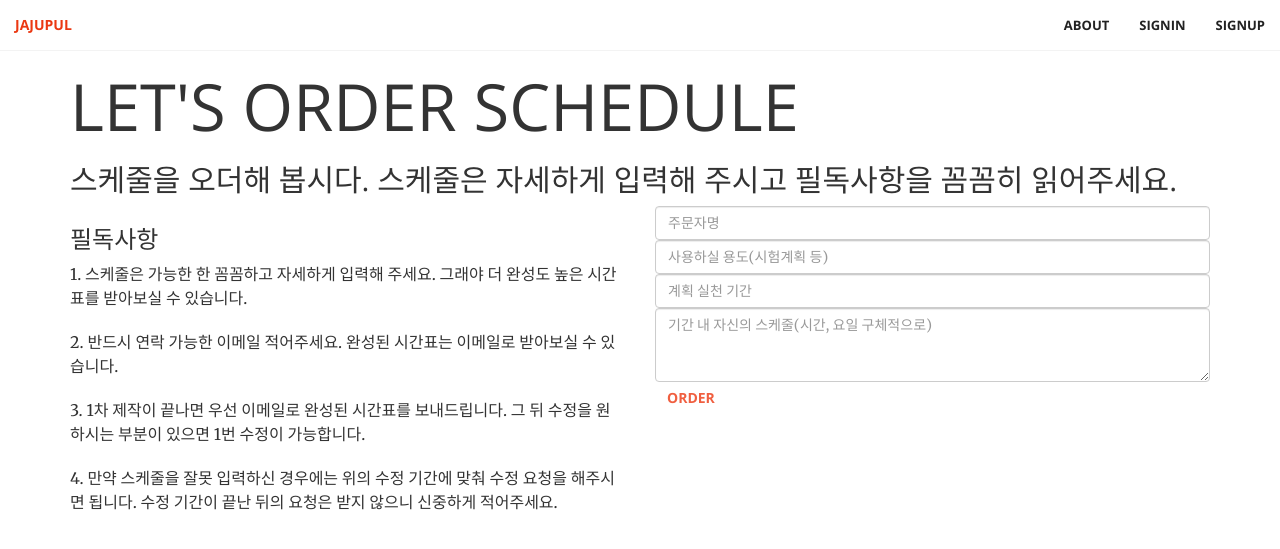
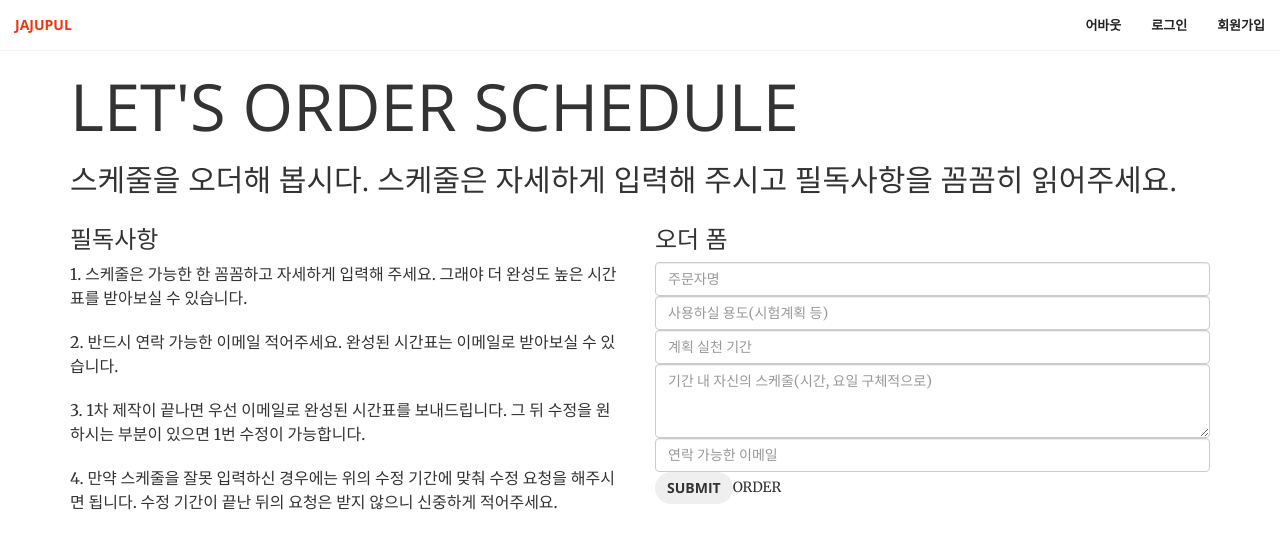
Before and after one commit to caumj/Minjae-website, a Django app: template myproject/home/templates/order.html in a window 1280 px wide. Shown: the top 549 px of the page. Run offline with Django 3.2, Linux system fonts and the light colour scheme; the template is opened without the code that fills it, so the values that code supplies are empty; parts of the project's set-up code (start-up, migrations or seed data) failed here and were passed over; some libraries are stand-ins or nearby versions.

Commit message:
2주차 완료

```diff
--- a/myproject/home/templates/base.html
+++ b/myproject/home/templates/base.html
@@ -52,14 +52,24 @@
           <div class="collapse navbar-collapse" id="bs-example-navbar-collapse-1">
               <ul class="nav navbar-nav navbar-right">
                 <li>
-                      <a href="/about/">About</a>
+                    <a href="/about/">어바웃</a>
+                </li>
+                {% if request.user.is_authenticated %}
+                <li>
+                    <a href="/user/">내 페이지</a>
                 </li>
                 <li>
-                      <a href="/signin/">Signin</a>
+                    <a href="/signout/">로그아웃</a>
+                </li>
+                {% else %}
+                <li>
+                    <a href="/signin/">로그인</a>
                 </li>
                 <li>
-                      <a href="/signup/">Signup</a>
+                    <a href="/signup/">회원가입</a>
                 </li>
+                {% endif %}
+
               </ul>
           </div>
           <!-- /.navbar-collapse -->
--- a/myproject/home/templates/order.html
+++ b/myproject/home/templates/order.html
@@ -19,11 +19,16 @@
         <p>4. 만약 스케줄을 잘못 입력하신 경우에는 위의 수정 기간에 맞춰 수정 요청을 해주시면 됩니다. 수정 기간이 끝난 뒤의 요청은 받지 않으니 신중하게 적어주세요.</p>
       </div>
       <div class="col-md-6">
-        <input type="text" class="form-control" placeholder="주문자명">
-        <input type="text" class="form-control" placeholder="사용하실 용도(시험계획 등)">
-        <input type="text" class="form-control" placeholder="계획 실천 기간">
-        <textarea class="form-control" rows="3" placeholder="기간 내 자신의 스케줄(시간, 요일 구체적으로)"></textarea>
-        <a class="btn" href="#">ORDER</a>
+        <h3>오더 폼</h3>
+        <form class="form-horizontal" method="post">
+          {% csrf_token %}
+          <input name="name" type="text" class="form-control" placeholder="주문자명" required>
+          <input name="purpose" type="text" class="form-control" placeholder="사용하실 용도(시험계획 등)">
+          <input name="period" type="text" class="form-control" placeholder="계획 실천 기간">
+          <textarea class="form-control" name="schedule" rows="3" placeholder="기간 내 자신의 스케줄(시간, 요일 구체적으로)"></textarea>
+          <input type="text" name="email" class="form-control" placeholder="연락 가능한 이메일">
+          <input type="submit" class="btn" href="#">ORDER</input>
+        </form>
       </div>
     </div>
   </div>
--- a/myproject/home/templates/user.html
+++ b/myproject/home/templates/user.html
@@ -9,6 +9,8 @@
 <div class="user">
   <div class="container">
     <h1>내 페이지</h1>
+    <p>{{ request.user.username }}</p>
+    <p>{{ request.user.email }}<p>
   </div>
 </div>
 {% endblock %}
--- a/myproject/home/urls.py
+++ b/myproject/home/urls.py
@@ -8,6 +8,6 @@ urlpatterns = [
     url(r'^signup/$', views.signup, name='signup'),
     url(r'^order/$', views.order, name='order'),
     url(r'^user/$', views.user, name='user'),
-    url(r'^signout/$', views.logout, name='logout'),
+    url(r'^signout/$', views.signout, name='signout'),
 
 ]
```
Also changed, not shown: myproject/home/models.py (+5 -3 lines), myproject/home/views.py (+21 -2 lines), myproject/home/migrations/0001_initial.py (added). Lines whose indentation alone changed are shown as unchanged.
